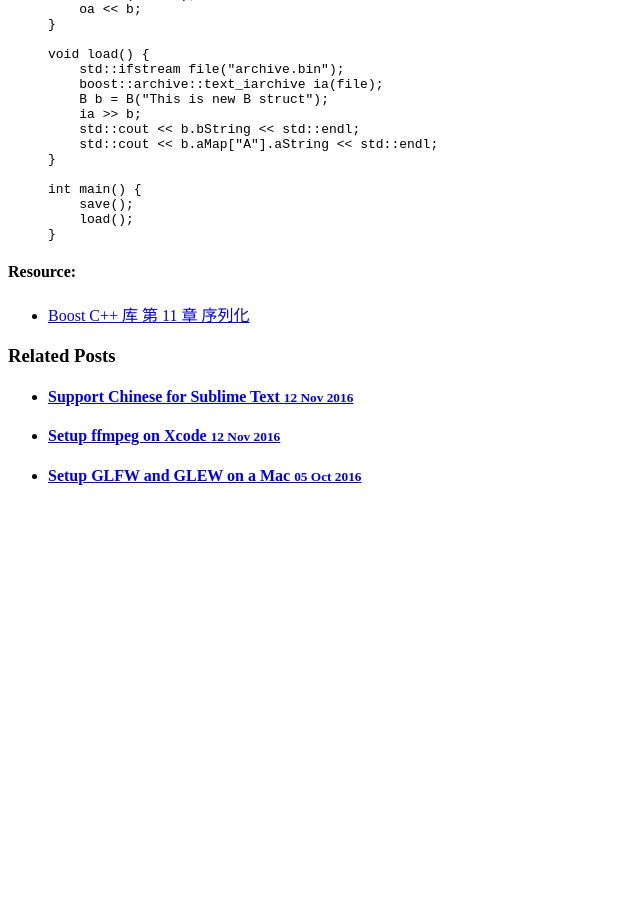
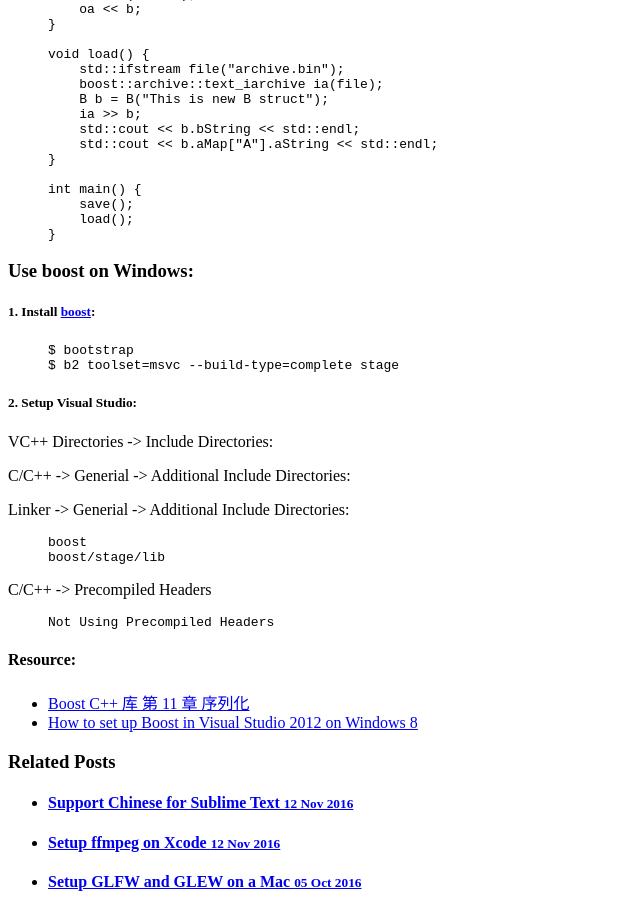
Before and after one commit to usunyu/usunyu.github.io, a Jekyll site: the page built from note/_posts/2016-12-09-boost-usage.markdown, in a window 1280 px wide and 900 px high, scrolled down 1579 px. Shown: the whole window, without its empty margins (0-640 px from the left). Built offline with Jekyll 4.4.1, drawn with Linux system fonts in a browser that asks for light colours; before the commit the page ends 2085 px from its top, so only the background shows below that.

Commit message:
Update 2016-12-09-boost-usage.markdown

```diff
--- a/note/_posts/2016-12-09-boost-usage.markdown
+++ b/note/_posts/2016-12-09-boost-usage.markdown
@@ -106,5 +106,32 @@ int main() {
 }
 {% endhighlight %}
 
+### Use boost on Windows:
+
+##### 1. Install [boost](http://www.boost.org/doc/libs/1_62_0/more/getting_started/windows.html):
+{% highlight bash %}
+$ bootstrap
+$ b2 toolset=msvc --build-type=complete stage
+{% endhighlight %}
+
+##### 2. Setup Visual Studio:
+VC++ Directories -> Include Directories:
+
+C/C++ -> Generial -> Additional Include Directories:
+
+Linker -> Generial -> Additional Include Directories:
+
+{% highlight bash %}
+boost
+boost/stage/lib
+{% endhighlight %}
+
+C/C++ -> Precompiled Headers
+
+{% highlight bash %}
+Not Using Precompiled Headers
+{% endhighlight %}
+
 #### Resource:
 * [Boost C++ 库 第 11 章 序列化](http://zh.highscore.de/cpp/boost/serialization.html)
+* [How to set up Boost in Visual Studio 2012 on Windows 8](https://www.youtube.com/watch?v=6trC5zVXzG0)
```
